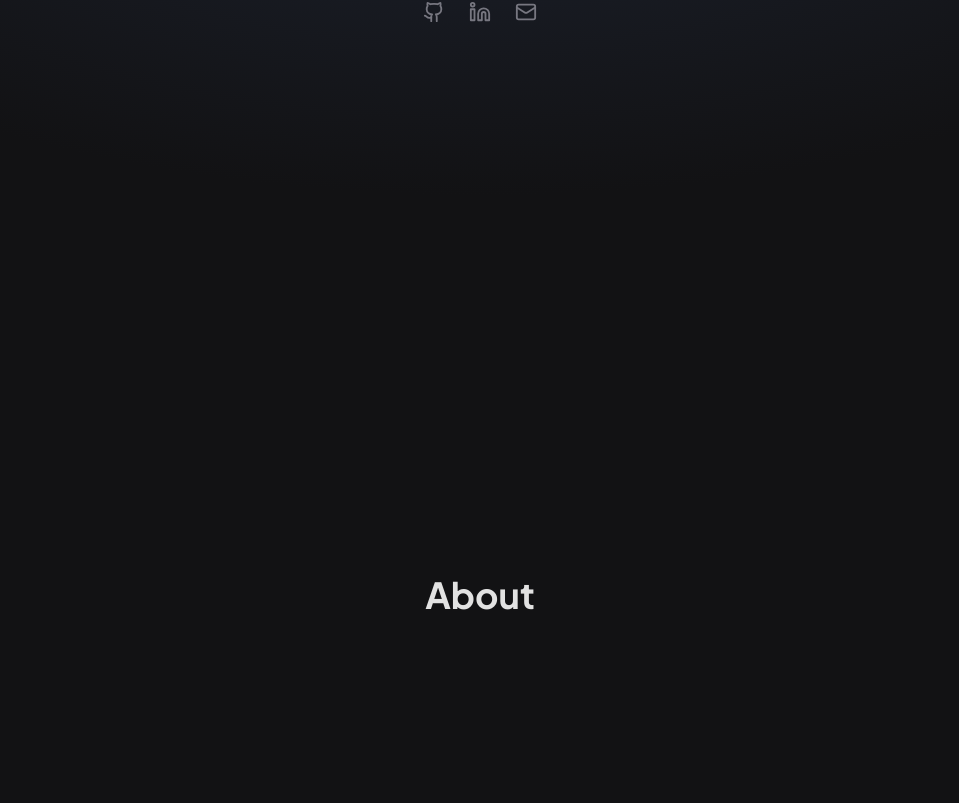
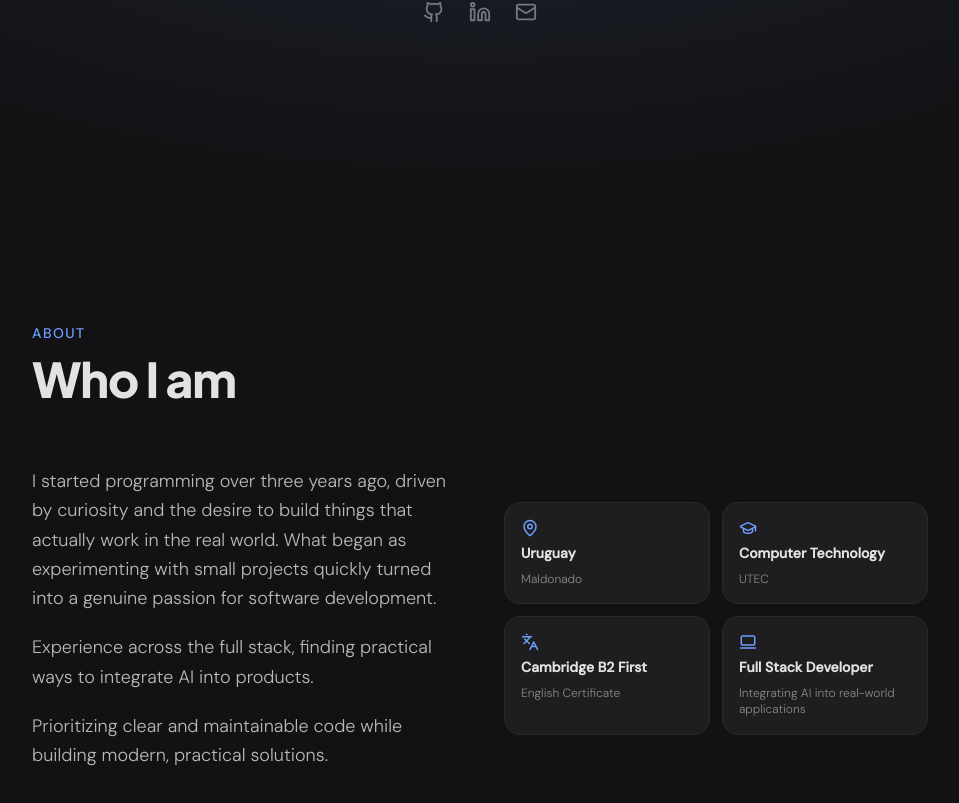
Before and after one commit to silva-mateo/silva-mateo.github.io, a React (Vite) app: page / in a window 1280 px wide. Shown: the part 605-1408 px from the top of the page, without its empty margins (160-1119 px from the left). Built offline with nearby package versions, Linux system fonts and the light colour scheme.

Commit message:
feat: add about section with structured content and info cards

```diff
--- a/src/pages/About.tsx
+++ b/src/pages/About.tsx
@@ -1,19 +1,110 @@
+import { MapPin, GraduationCap, Laptop2, Languages } from "lucide-react";
+
+const cards = [
+  {
+    icon: <MapPin size={18} />,
+    title: "Uruguay",
+    description: "Maldonado",
+  },
+  {
+    icon: <GraduationCap size={18} />,
+    title: "Computer Technology",
+    description: "UTEC",
+  },
+  {
+    icon: <Languages size={18} />,
+    title: "Cambridge B2 First",
+    description: "English Certificate",
+  },
+  {
+    icon: <Laptop2 size={18} />,
+    title: "Full Stack Developer",
+    description: "Integrating AI into real-world applications",
+  },
+];
+
 const About = () => {
   return (
     <section
       id="about"
-      className="min-h-screen flex items-center justify-center px-8 py-32"
+      className="flex items-center justify-center px-8 py-32"
       style={{ backgroundColor: "var(--bg-primary)" }}
     >
+      <div className="max-w-4xl w-full flex flex-col gap-16">
+        <div>
+          <p
+            className="text-sm font-medium tracking-widest uppercase mb-3"
+            style={{ color: "var(--accent)" }}
+          >
+            About
+          </p>
           <h2
-        className="text-4xl font-bold"
+            className="text-4xl md:text-5xl font-extrabold tracking-tight"
             style={{
               color: "var(--text-primary)",
               fontFamily: "var(--font-display)",
             }}
           >
-        About
+            Who I am
           </h2>
+        </div>
+
+        <div className="grid md:grid-cols-2 gap-12 items-center">
+          <div className="flex flex-col gap-5">
+            <p
+              className="text-base md:text-lg font-light leading-relaxed"
+              style={{ color: "var(--text-primary)", opacity: 0.8 }}
+            >
+              I started programming over three years ago, driven by curiosity
+              and the desire to build things that actually work in the real
+              world. What began as experimenting with small projects quickly
+              turned into a genuine passion for software development.
+            </p>
+            <p
+              className="text-base md:text-lg font-light leading-relaxed"
+              style={{ color: "var(--text-primary)", opacity: 0.8 }}
+            >
+              Experience across the full stack, finding practical ways to
+              integrate AI into products.
+            </p>
+            <p
+              className="text-base md:text-lg font-light leading-relaxed"
+              style={{ color: "var(--text-primary)", opacity: 0.8 }}
+            >
+              Prioritizing clear and maintainable code while building modern,
+              practical solutions.
+            </p>
+          </div>
+
+          <div className="grid grid-cols-2 gap-3 self-center">
+            {cards.map(({ icon, title, description }) => (
+              <div
+                key={title}
+                className="flex flex-col gap-2 p-4 rounded-2xl"
+                style={{
+                  backgroundColor: "var(--bg-card)",
+                  border: "1px solid var(--border)",
+                  minHeight: "90px",
+                }}
+              >
+                <span style={{ color: "var(--accent)" }}>{icon}</span>
+                <span
+                  className="text-sm font-semibold leading-tight"
+                  style={{ color: "var(--text-primary)" }}
+                >
+                  {title}
+                </span>
+                <span
+                  className="text-xs font-light leading-snug"
+                  style={{ color: "var(--text-primary)", opacity: 0.55 }}
+                >
+                  {description}
+                </span>
+              </div>
+            ))}
+          </div>
+        </div>
+      </div>
     </section>
   );
 };
--- a/src/pages/Home.tsx
+++ b/src/pages/Home.tsx
@@ -56,7 +56,7 @@ const Home = () => {
             Mateo Silva
           </h1>
           <p
-            className="text-5xl md:text-6xl font-light leading-tight tracking-tight"
+            className="text-5xl md:text-6xl font-bold leading-tight tracking-tight"
             style={{
               color: "var(--accent)",
               fontFamily: "var(--font-display)",
```
Lines whose indentation alone changed are shown as unchanged.
